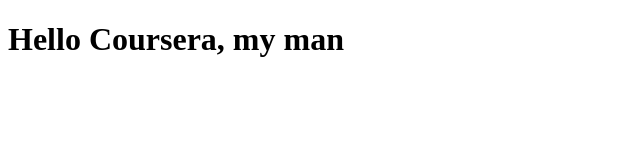
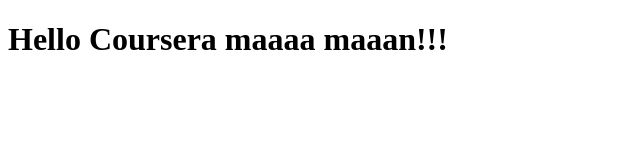
Before and after one commit to jayzerky/coursera-assignment, a plain HTML site: page index.html in a window 1280 px wide. Shown: the whole page, without its empty margins (0-640 px from the left). Drawn offline with Linux system fonts and the light colour scheme.

Commit message:
latest version

```diff
--- a/index.html
+++ b/index.html
@@ -4,7 +4,7 @@
 <head>
     <meta charset="utf-8" />
     <title></title>
-    <h1>Hello Coursera, my man</h1>
+    <h1>Hello Coursera maaaa maaan!!!</h1>
 </head>
 <body>
 
```
